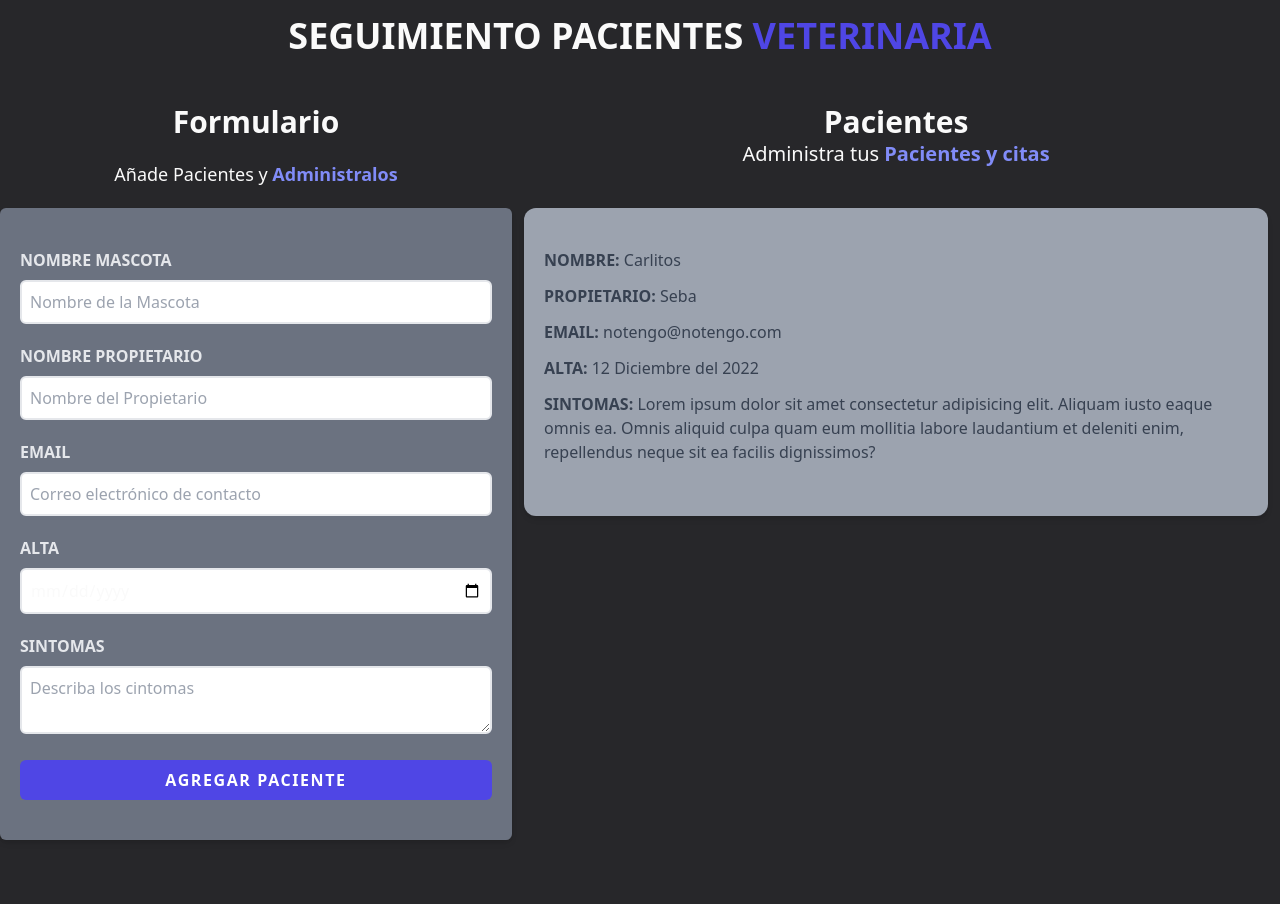
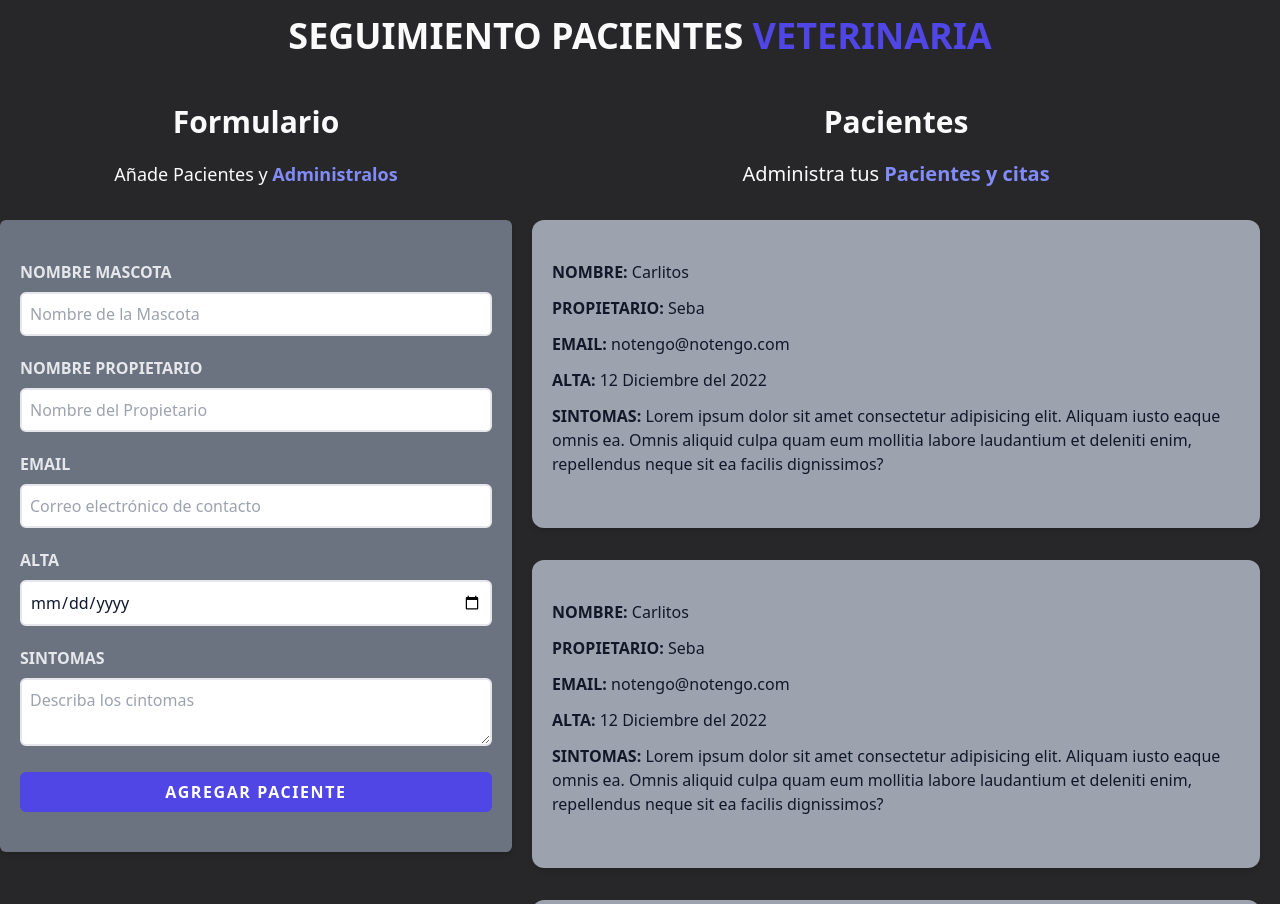
Before and after one commit to SebaGNH/Pacientes-Citas-Tailwind-React, a React (Vite) app: page / in a window 1280 px wide. Built offline with nearby package versions, Linux system fonts and the light colour scheme.

Commit message:
se validaron campos limpio, se cambió color de fuente y se modificaron margenes

```diff
--- a/src/components/Formulario.jsx
+++ b/src/components/Formulario.jsx
@@ -1,15 +1,44 @@
-import React from 'react'
+import React,{useState,useEffect} from 'react'
 
 const Formulario = () => {
+  //Estados
+  const [nombre, setNombre] = useState('');
+  const [propietario, setPropietario] = useState('');
+  const [email, setEmail] = useState('');
+  const [fecha, setFecha] = useState('');
+  const [sintomas, setSintomas] = useState('');
+  const [error, setError] = useState(false);
+
+  //Botón Submit
+  const submitHandler = (e) =>{
+    e.preventDefault();
+    //Validación del formualrio
+    if ([nombre,propietario,email,fecha,sintomas].includes('')) {
+      console.log("Hay campos vacíos")
+      setError(true);
+      return;
+    }else{
+      console.log('Todos llenos')
+    }
+    setError(false);
+
+    //console.log('Hola')
+  }
+
   return (
     <div className='md:w-1/2 lg:w-2/5'>
       <h2 className="font-black text-3xl text-center">Formulario</h2>
 
-      <p className='text-lg mt-5 text-center'>Añade Pacientes y {' '}
-        <span className='text-indigo-400 font-bold '>Administralos</span>
-      </p>
+      {
+        error?
+        <p className='text-lg bg-red-500 text-white text-center mt-2 p-3 font-bold rounded'>Hay campos vacíos</p>
+      :
+        <p className='text-lg mt-2 p-3 text-center'>Añade Pacientes y {' '}
+          <span className='text-indigo-400 font-bold '>Administralos</span>
+        </p>
+      }
 
-      <form action="" className='bg-gray-500 shadow-md rounded-md py-10 px-5 mt-5 mb-10'>
+      <form onSubmit={submitHandler} className='bg-gray-500 shadow-md rounded-md py-10 px-5 mt-5 mb-10 text-slate-900'>
       <div className='mb-5'>
         <label
           htmlFor="nombreMascota"
@@ -19,6 +48,8 @@ const Formulario = () => {
           id='nombreMascota'
           placeholder='Nombre de la Mascota'
           className='border-2 w-full p-2 mt-2 placeholder-gray-400 rounded-md'
+          value={nombre}
+          onChange={ e => setNombre(e.target.value)}
           />
       </div>
 
@@ -31,6 +62,8 @@ const Formulario = () => {
           id='nombrePropietario'
           placeholder='Nombre del Propietario'
           className='border-2 w-full p-2 mt-2 placeholder-gray-400 rounded-md'
+          value={propietario}
+          onChange={ e => setPropietario(e.target.value)}
           />
       </div>
 
@@ -43,6 +76,8 @@ const Formulario = () => {
           id='email'
           placeholder='Correo electrónico de contacto'
           className='border-2 w-full p-2 mt-2 placeholder-gray-400 rounded-md'
+          value={email}
+          onChange={ e => setEmail(e.target.value)}
           />
       </div>
 
@@ -54,6 +89,8 @@ const Formulario = () => {
           type="date"
           id='fechaAlta'
           className='border-2 w-full p-2 mt-2 rounded-md'
+          value={fecha}
+          onChange={ e => setFecha(e.target.value)}
           />
       </div>
 
@@ -66,6 +103,8 @@ const Formulario = () => {
           id="sintomas"
           className='border-2 w-full p-2 mt-2 rounded-md'
           placeholder='Describa los cintomas'
+          value={sintomas}
+          onChange={ e => setSintomas(e.target.value)}
           ></textarea>
       </div>
 
--- a/src/components/ListadoPacientes.jsx
+++ b/src/components/ListadoPacientes.jsx
@@ -1,14 +1,17 @@
 import React from 'react'
 import Paciente from './Paciente'
 const ListadoPacientes = () => {
+
   return (
     <div className='md:w-1/2 lg:w-3/5 md:h-screen overflow-y-scroll'>
       <h2 className="font-black text-3xl text-center">Pacientes</h2>
 
-      <p className='text-xl mt5 mb-10 text-center'>Administra tus {' '}
+      <p className='text-xl mt-5 text-center'>Administra tus {' '}
         <span className='text-indigo-400 font-bold'>Pacientes y citas</span>
       </p>
 
+      <Paciente />
+      <Paciente />
       <Paciente />
     </div>
   )
--- a/src/components/Paciente.jsx
+++ b/src/components/Paciente.jsx
@@ -2,25 +2,25 @@ import React from 'react'
 
 const Paciente = () => {
   return (
-    <div className="m-3 bg-gray-400 shadow-md px-5 py-10 rounded-xl text-base">
+  <div className="mx-5 my-8 bg-gray-400 shadow-md px-5 py-10 rounded-xl text-base">
 
-    <p className="font-bold mb-3 text-gray-700 uppercase">Nombre: {' '}
+    <p className="font-bold mb-3 text-gray-900 uppercase">Nombre: {' '}
       <span className="font-normal normal-case">Carlitos</span>
     </p>
 
-    <p className="font-bold mb-3 text-gray-700 uppercase">Propietario: {' '}
+    <p className="font-bold mb-3 text-gray-900 uppercase">Propietario: {' '}
       <span className="font-normal normal-case">Seba</span>
     </p>
 
-    <p className="font-bold mb-3 text-gray-700 uppercase">Email: {' '}
+    <p className="font-bold mb-3 text-gray-900 uppercase">Email: {' '}
       <span className="font-normal normal-case">notengo@notengo.com</span>
     </p>
 
-    <p className="font-bold mb-3 text-gray-700 uppercase">Alta: {' '}
+    <p className="font-bold mb-3 text-gray-900 uppercase">Alta: {' '}
       <span className="font-normal normal-case">12 Diciembre del 2022</span>
     </p>
 
-    <p className="font-bold mb-3 text-gray-700 uppercase">Sintomas: {' '}
+    <p className="font-bold mb-3 text-gray-900 uppercase">Sintomas: {' '}
       <span className="font-normal normal-case">Lorem ipsum dolor sit amet consectetur adipisicing elit. Aliquam iusto eaque omnis ea. Omnis aliquid culpa quam eum mollitia labore laudantium et deleniti enim, repellendus neque sit ea facilis dignissimos?</span>
     </p>
   </div>
```
